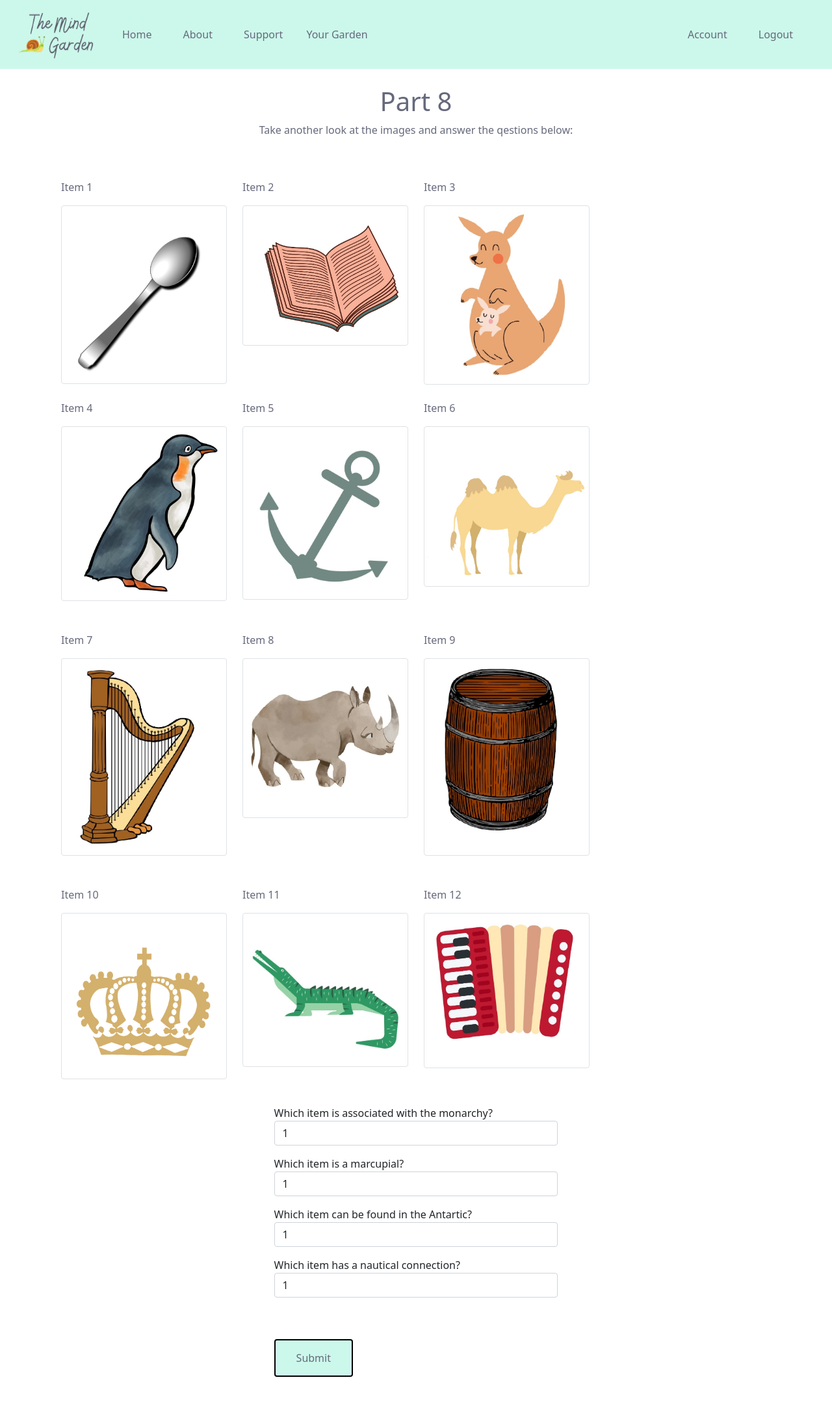
After one commit to ellyrose/dissertation, a Flask app: page /fluency8 in a window 1280 px wide. The commit adds this page. Shown: the whole page at 65% size. Run offline with Flask 2, Linux system fonts and the light colour scheme; the visitor is signed in with stand-in values (Sample User, id 1); data comes from the database, SQL or seed files in the repository; parts of the project's set-up code (start-up, migrations or seed data) failed here and were passed over.

Commit message:
question 8 added

```diff
--- a/app/app.py
+++ b/app/app.py
@@ -804,7 +804,7 @@ def fluency7():
         id= user.id
         test= Test.query.filter_by(id= id).first()
         questions= Module_1.query.filter_by(id= id).first()
-        questions.question_6=True
+        questions.question_7=True
         module_score= test.module_1_score
         attention= test.attention
         value_1 = form.v1.data.strip(" ")
@@ -879,5 +879,51 @@ def fluency7():
     value_12 = value_12, message= message,next= next,form= form)
 
 
+
+@app.route('/fluency8',methods=["GET", "POST"])
+@login_required
+def fluency8():
+    value_1 = None
+    value_2 = None
+    value_3 = None
+    value_4 = None
+    message= None
+    next= None
+    form= Fluency_8()
+    if form.validate_on_submit():
+        user = current_user
+        id= user.id
+        test= Test.query.filter_by(id= id).first()
+        questions= Module_1.query.filter_by(id= id).first()
+        module_score= test.module_1_score
+        attention= test.attention
+        value_1 = int(form.v1.data)
+        value_2 = int(form.v2.data)
+        value_3 = int(form.v3.data)
+        value_4 = int(form.v4.data)
+        if value_1 == 10:
+            module_score += 1
+            attention += 1
+            print("q1 right")
+        if value_2 == 3:
+            module_score += 1
+            attention += 1
+        if value_3 == 4:
+            module_score += 1
+            attention += 1
+        if value_4 == 5:
+            module_score += 1
+            attention += 1
+        test.attention= attention
+        test.module_1_score= module_score
+        questions.question_8 = True
+        db.session.commit()
+        message= "Your answers have been accepted, please click next to continue"
+        next= True
+        return render_template("/modules/module1/fluency8.html", value_1=value_1,value_2=value_2,value_3=value_3,
+        value_4=value_4,form=form,message= message, next= next)
+    return render_template("/modules/module1/fluency8.html",value_1=value_1,value_2=value_2,value_3=value_3,
+        value_4=value_4,form=form,message= message, next= next)
+
 if __name__ == '__main__':
     app.run(port=80, debug=True)
--- a/app/fluency_forms.py
+++ b/app/fluency_forms.py
@@ -10,6 +10,7 @@ DATE=range(1,32)
 MONTH= ["January","February","March","April","May","June","July","August","September","October","November","December"]
 YEAR= range(1950,2051)
 SEASON= ["Spring","Summer", "Automn","Winter"]
+OPTIONS= range(1,13)
 
 class Fluency_1(FlaskForm):
     day= SelectField(label="What day is it?", validators=[DataRequired()], choices=DAYS)
@@ -65,3 +66,11 @@ class Fluency_7(FlaskForm):
     v12= StringField(label="Name of item 12:", validators=[DataRequired()])
 
     submit= SubmitField("Submit")
+
+class Fluency_8(FlaskForm):
+    v1= SelectField(label="Which item is associated with the monarchy?", validators=[DataRequired()], choices=OPTIONS)
+    v2= SelectField(label="Which item is a marcupial?", validators=[DataRequired()], choices=OPTIONS)
+    v3= SelectField(label="Which item can be found in the Antartic?", validators=[DataRequired()], choices=OPTIONS)
+    v4= SelectField(label="Which item has a nautical connection?", validators=[DataRequired()], choices=OPTIONS)
+
+    submit= SubmitField("Submit")
--- a/app/static/styles/style.css
+++ b/app/static/styles/style.css
@@ -43,10 +43,7 @@ ul.navbar-nav a{
   .pform{
     width:75%;
   }
-  /* .image{
-    width:80%;
-    height: 80%;
-  } */
+
 
   h1 {
       color: #66697c !important;
@@ -65,7 +62,6 @@ ul.navbar-nav a{
 }
 
 form{
-
     width: 40%;
     margin:auto;
 }
--- /dev/null
+++ b/app/templates/modules/module1/fluency8.html
@@ -0,0 +1,141 @@
+{% extends 'base.html' %}
+{% block title %} Fluency Fountain {% endblock %}
+{% block content %}
+
+<div class="container">
+    <h1 class="text-center">Part 8</h1>
+
+    {% if message %}
+    <p class= "text-center"> {{message}} </p>
+
+{% endif %}
+
+{% if next %}
+    <br>
+    <a href="{{url_for('fluency9')}}" class= "button d-block" >Next Question</a>
+
+{% endif %}
+
+{% if not next %}
+
+    <p class= "text-center">Take another look at the images and answer the qestions below:</p>
+    <br>
+    <br>
+
+
+        <div class= "row">
+            <div class= "col-md-3">
+                <p>Item 1</p>
+                <img src='static/spoon.jpg' class="img-thumbnail image" >
+            </div>
+            <br>
+            <div class= "col-md-3">
+                <p>Item 2</p>
+                <img src='static/book.jpg' class="img-thumbnail image">
+            </div>
+            <br>
+            <div class= "col-md-3">
+                <p>Item 3</p>
+                <img src='static/kangaroo.jpg' class="img-thumbnail image">
+            </div>
+            <br>
+        </div>
+        <br>
+        <div class= "row">
+            <div class= "col-md-3">
+                <p>Item 4</p>
+                <img src='static/penguin.jpg'class="img-thumbnail image">
+            </div>
+            <br>
+            <div class= "col-md-3">
+                <p>Item 5</p>
+                <img src='static/anchor.jpg'class="img-thumbnail image">
+            </div>
+            <br>
+            <div class= "col-md-3">
+                <p>Item 6</p>
+                <img src='static/camel.jpg'class="img-thumbnail image">
+            </div>
+            <br>
+        </div>
+        <br><br>
+        <div class= "row">
+            <div class= "col-md-3">
+                <p>Item 7</p>
+                <img src='static/harp.jpg'class="img-thumbnail image">
+            </div>
+            <br>
+            <div class= "col-md-3">
+                <p>Item 8</p>
+                <img src='static/rhino.jpg'class="img-thumbnail image">
+            </div>
+            <br>
+            <div class= "col-md-3">
+                <p>Item 9</p>
+                <img src='static/barrel.jpg'class="img-thumbnail image">
+            </div>
+            <br>
+        </div>
+        <br><br>
+        <div class= "row">
+            <div class= "col-md-3">
+                <p>Item 10</p>
+                <img src='static/crown.png'class="img-thumbnail">
+            </div>
+            <br>
+            <div class= "col-md-3">
+                <p>Item 11</p>
+                <img src='static/croc.jpg'class="img-thumbnail">
+            </div>
+            <br>
+            <div class= "col-md-3">
+                <p>Item 12</p>
+                <img src='static/acc.jpg'class="img-thumbnail">
+           </div>
+        </div>
+        <br>
+        <form method="POST">
+            <div class= "mb-3">
+                {{ form.hidden_tag() }}
+            </div>
+            <div class= "mb-3">
+                {{ form.v1.label }}
+                {{ form.v1(class="form-control") }}
+            </div>
+            <div class= "mb-3">
+                {{ form.v2.label }}
+                {{ form.v2(class="form-control") }}
+            </div>
+            <div class= "mb-3">
+                {{ form.v3.label }}
+                {{ form.v3(class="form-control") }}
+            </div>
+            <div class= "mb-3">
+                {{ form.v4.label }}
+                {{ form.v4(class="form-control") }}
+            </div>
+        <br>
+        {% if form.errors %}
+            <p>Sorry, the details could not be processed because of the following errors: </p>
+            <ul class="errors">
+                {% for field_name, field_errors in form.errors|dictsort if field_errors %}
+                    {% for error in field_errors %}
+                        <li> {{ error }}</li>
+                    {% endfor %}
+                {% endfor %}
+            </ul>
+        {% endif %}
+
+
+        <br>
+        <button type="submit" class="button">Submit</button>
+
+    </form>
+
+{% endif %}
+
+
+</div>
+
+
+{% endblock %}
```
